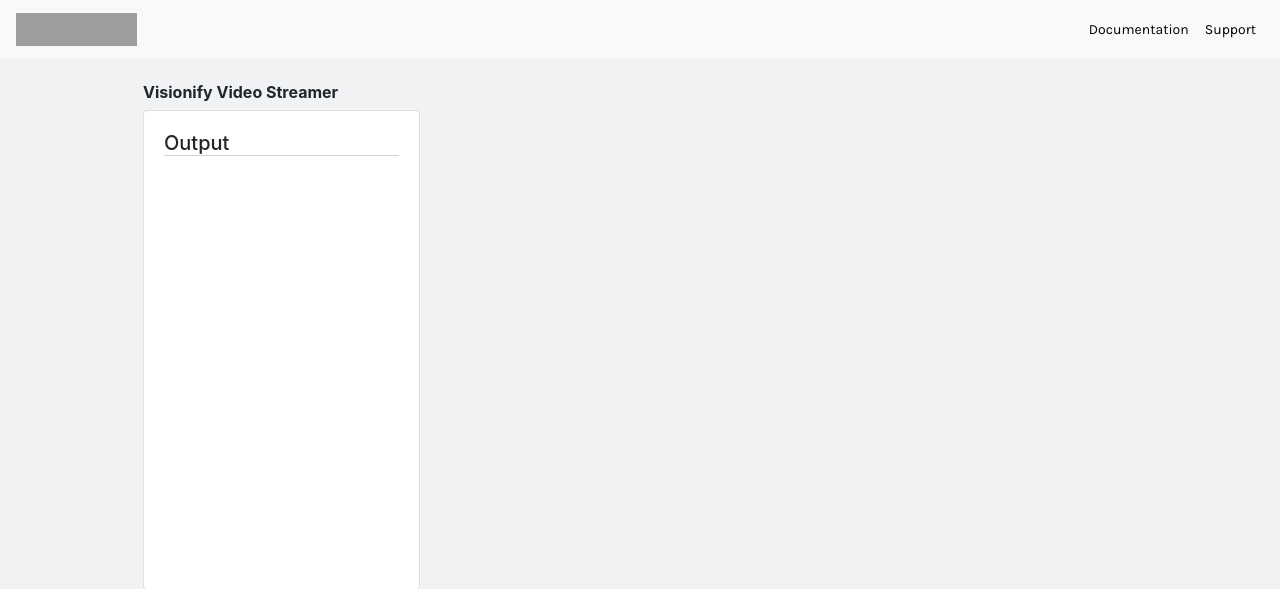
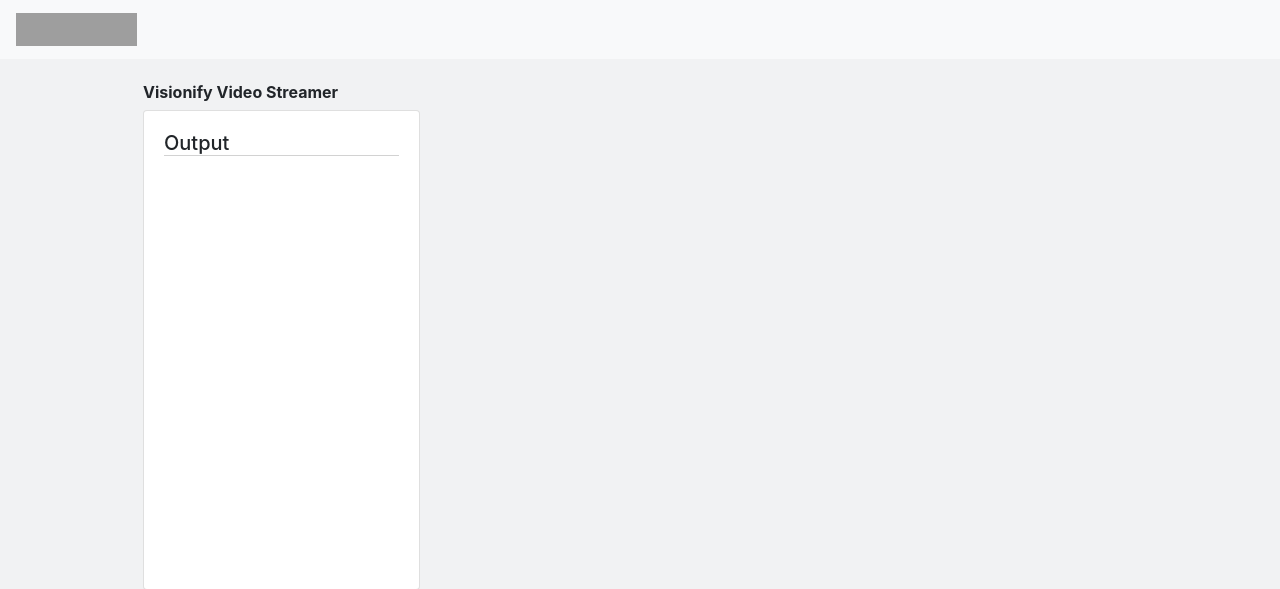
Before and after one commit to visionify/opencv-livestream, a Flask app: page / in a window 1280 px wide. Shown: the top 589 px of the page. Run offline with Flask 2, Linux system fonts and the light colour scheme; some libraries are stand-ins or nearby versions; grey boxes are pictures that could not be loaded.

Commit message:
Cleanup webpage

```diff
--- a/server/templates/index.html
+++ b/server/templates/index.html
@@ -117,16 +117,6 @@
     </button>
     <div class="collapse navbar-collapse" id="navbarText">
       <span class="navbar-nav mr-auto"></span>
-
-      <ul class="navbar-nav ">
-
-        <li class="nav-item">
-          <a class="nav-link" href="https://visionify.ai/docs/" target="_blank">Documentation</a>
-        </li>
-        <li class="nav-item">
-          <a class="nav-link" href="https://visionify.ai/support" target="_blank">Support</a>
-        </li>
-      </ul>
     </div>
   </nav>
   <div class="container" min-width= "1024px" width="100%">
```
